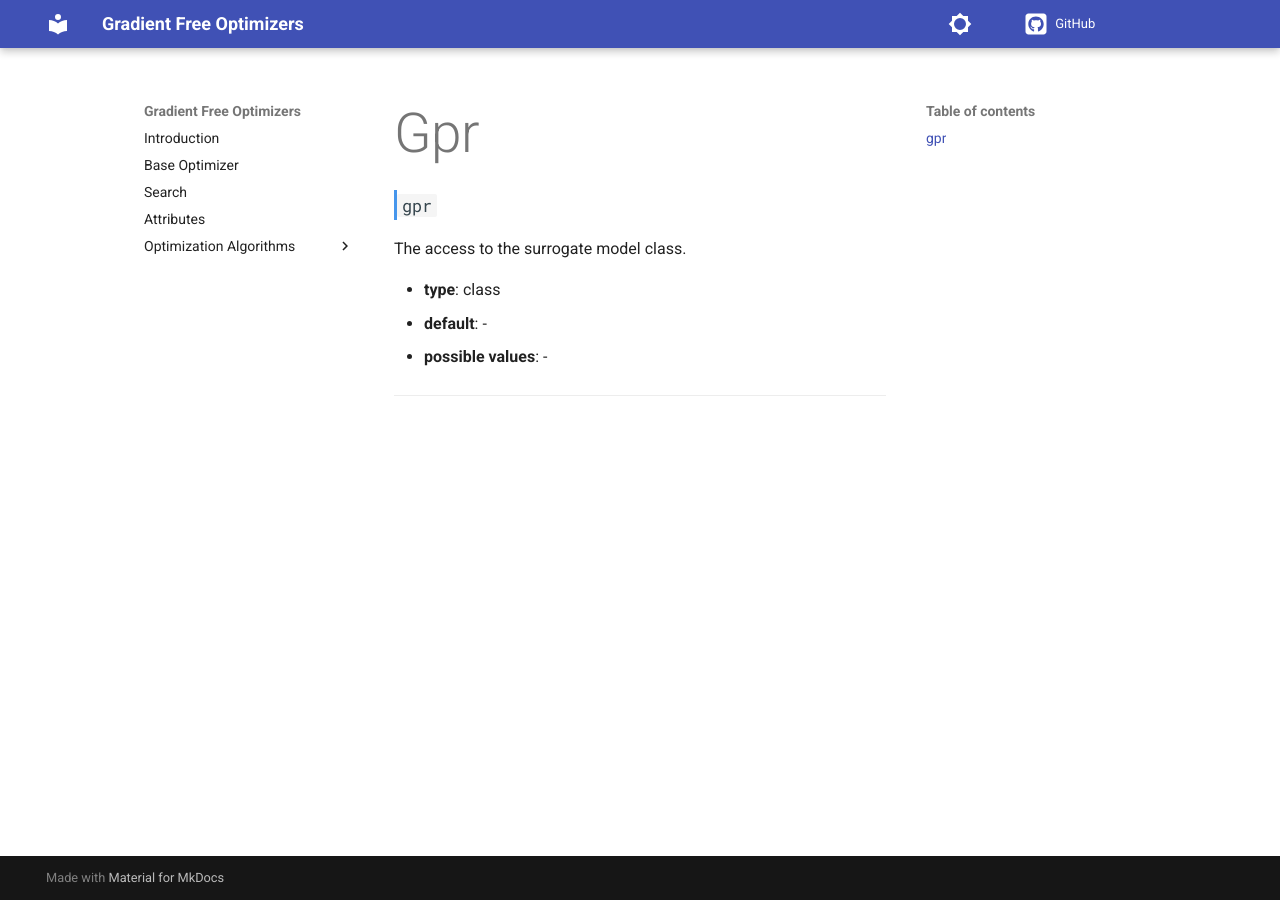
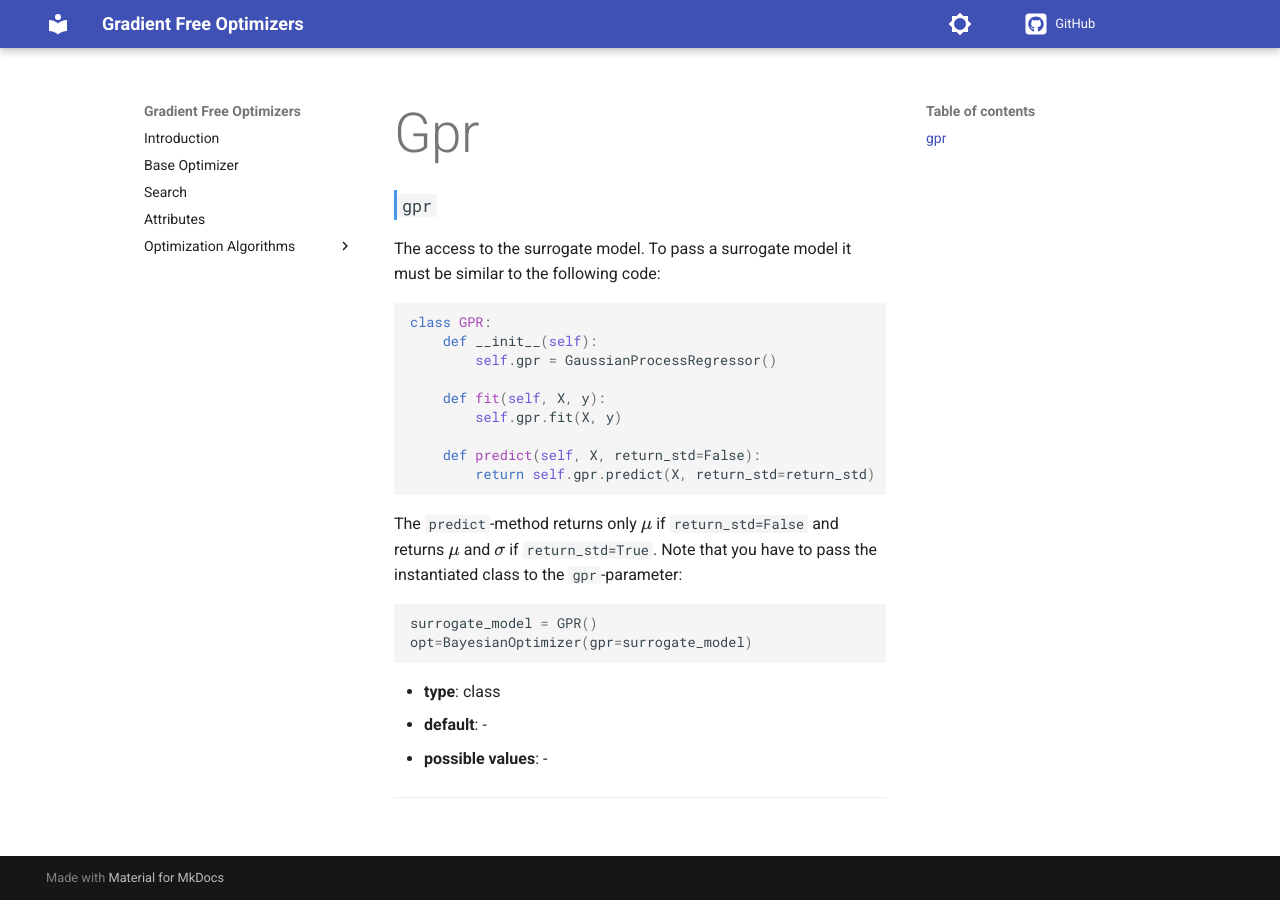
Before and after one commit to SimonBlanke/gradient-free-optimizers-documentation, an MkDocs documentation site: the page built from docs/parameters/gpr.md, in a window 1280 px wide. Built offline with MkDocs 1.6.1 and Material for MkDocs 9.7.7, drawn with Linux system fonts in a browser that asks for light colours; comment, search, counter and statistics services are not loaded; the version menu is left out.

Commit message:
update gpr-parameter

````diff
--- a/docs/parameters/gpr.md
+++ b/docs/parameters/gpr.md
@@ -1,6 +1,25 @@
 ### `gpr`
 
-The access to the surrogate model class.
+The access to the surrogate model. To pass a surrogate model it must be similar to the following code:
+
+```python
+class GPR:
+    def __init__(self):
+        self.gpr = GaussianProcessRegressor()
+
+    def fit(self, X, y):
+        self.gpr.fit(X, y)
+
+    def predict(self, X, return_std=False):
+        return self.gpr.predict(X, return_std=return_std)
+```
+
+The `predict`-method returns only $\mu$ if `return_std=False` and returns $\mu$ and $\sigma$ if `return_std=True`. Note that you have to pass the instantiated class to the `gpr`-parameter:
+
+```python
+surrogate_model = GPR()
+opt=BayesianOptimizer(gpr=surrogate_model)
+```
 
   - **type**: class
   - **default**: -
````
